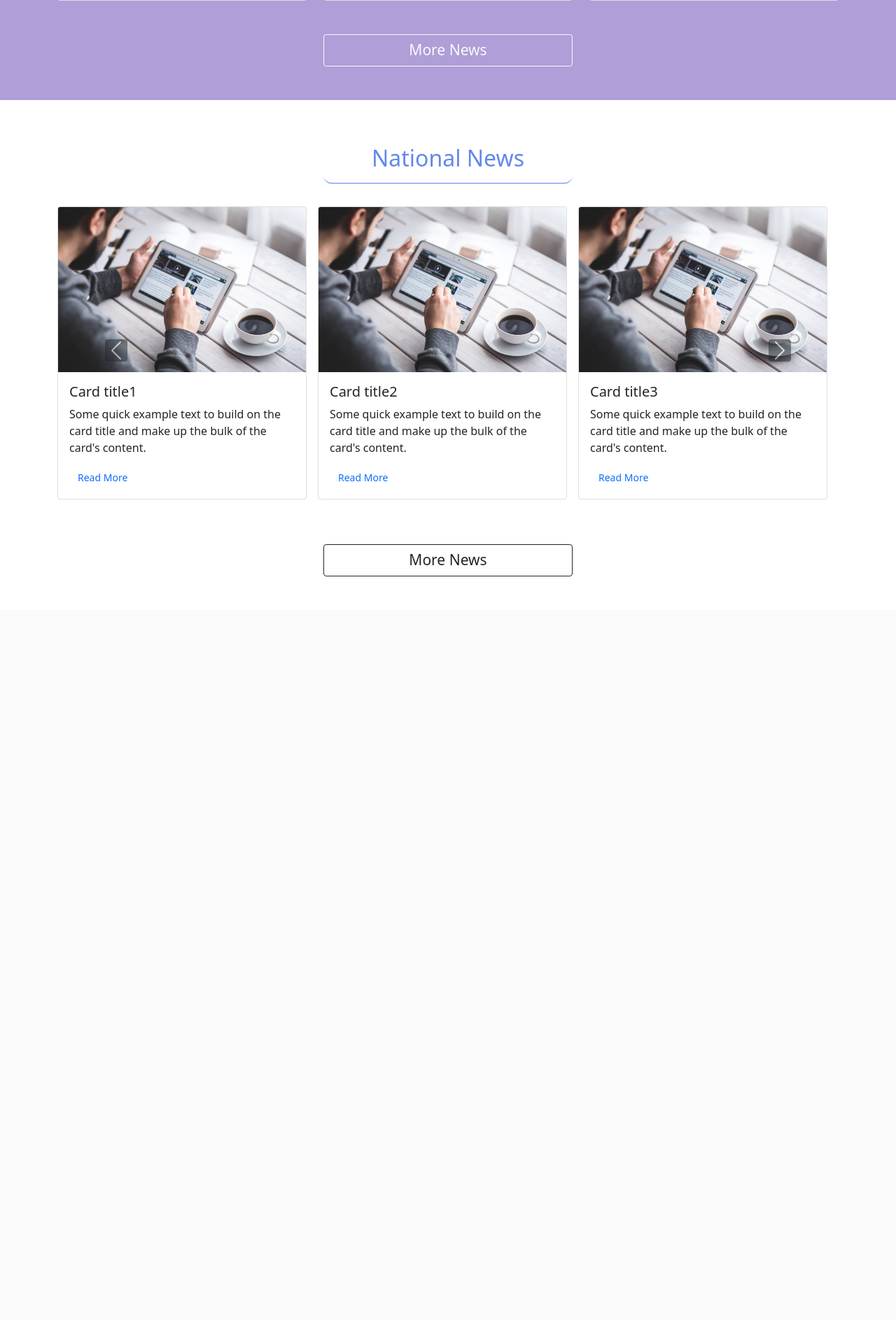
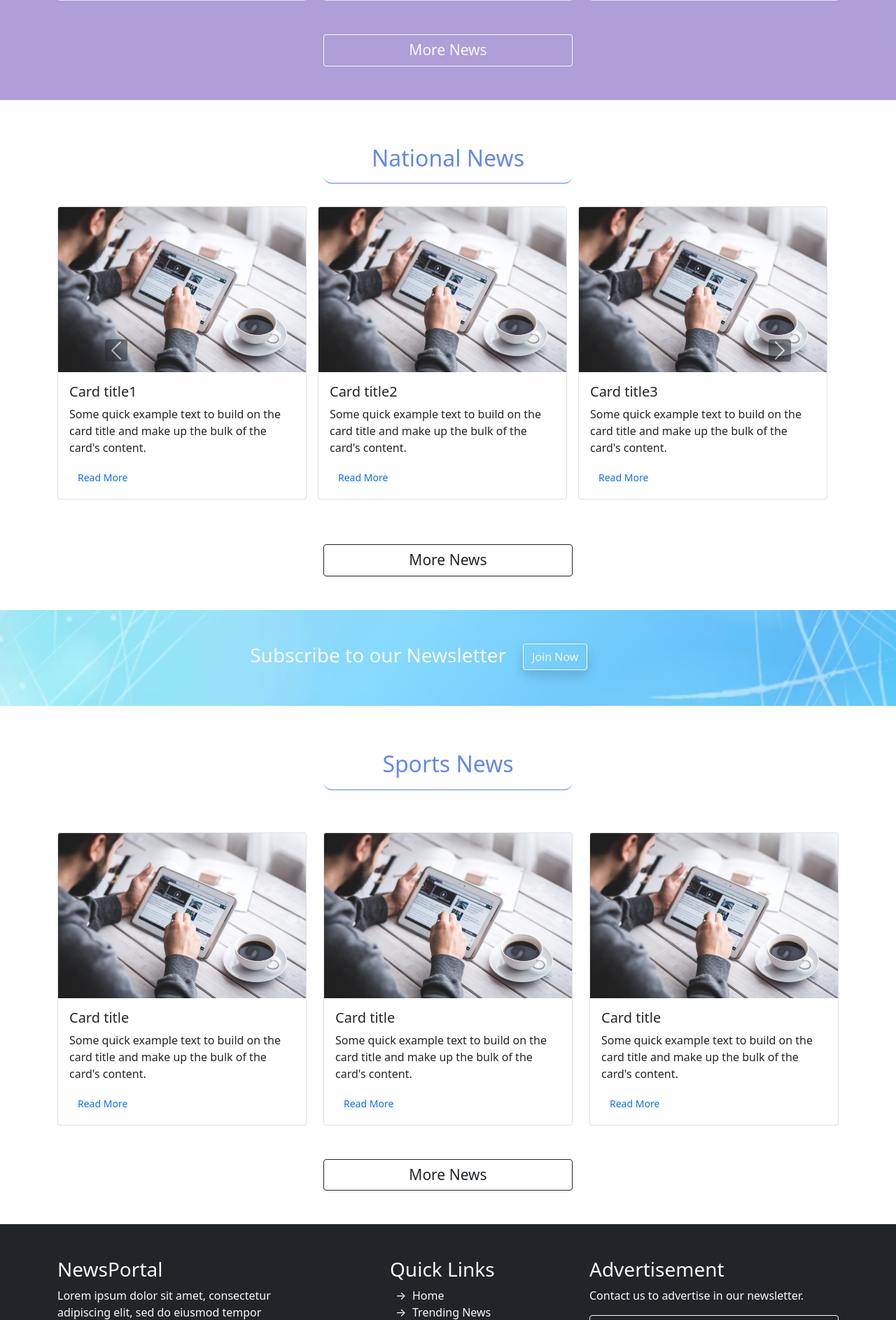
Before and after one commit to thakur-Navneet/newsportal, a PHP site: page / in a window 1280 px wide. Shown: the part 2476-4363 px from the top of the page at 70% size. Before the commit the page ends 3300 px from the top, so only its background shows below. Run offline with PHP 8.4, Linux system fonts and the light colour scheme.

Commit message:
frontend complete

```diff
--- a/config.php
+++ b/config.php
@@ -25,3 +25,6 @@ if($link === false){
 <!-- jquery -->
 
 <script src='https://cdnjs.cloudflare.com/ajax/libs/jquery/3.5.1/jquery.min.js'></script>
+
+<!-- font awesome cdn -->
+<link rel="stylesheet" href="https://cdnjs.cloudflare.com/ajax/libs/font-awesome/4.7.0/css/font-awesome.css" integrity="sha512-5A8nwdMOWrSz20fDsjczgUidUBR8liPYU+WymTZP1lmY9G6Oc7HlZv156XqnsgNUzTyMefFTcsFH/tnJE/+xBg==" crossorigin="anonymous" referrerpolicy="no-referrer" />
--- /dev/null
+++ b/footer.php
@@ -0,0 +1,43 @@
+<div class="container-fluid bg-dark py-5">
+<div class="container">
+    <div class="row">
+        <div class="col-xl-4">
+        <h3><a class="text-light text-decoration-none" href="index.php">NewsPortal </a></h3>
+        <p class="pe-xxl-5 text-light">Lorem ipsum dolor sit amet, consectetur adipiscing elit, sed do eiusmod tempor incididunt
+                 ut labore et dolore magna aliqua. Ut enim ad minim veniam, quis nostrud exercitation ullamco laboris nisi ut aliquip
+                 ex ea commodo consequat.</p>
+        </div>
+        <div class="col-xl-1"></div>
+        <div class="col-xl-3 mx-auto">
+            <h3 class="text-light">Quick Links</h3>
+            <ul class="d-grid">
+                <a href="#" class="text-light text-decoration-none position-relative list_foot">Home</a>
+                <a href="#" class="text-light text-decoration-none position-relative list_foot">Trending News</a>
+                <a href="#" class="text-light text-decoration-none position-relative list_foot">Global News</a>
+                <a href="#" class="text-light text-decoration-none position-relative list_foot">National News</a>
+                <a href="#" class="text-light text-decoration-none position-relative list_foot">Sports News</a>
+                <a href="#" class="text-light text-decoration-none position-relative list_foot">Contact</a>
+            </ul>
+        </div>
+
+        <div class="col-xl-4">
+        <h3><a class="text-light text-decoration-none" href="index.php">Advertisement</a></h3>
+        <p class="text-light">Contact us to advertise in our newsletter.</p>
+        <a type="button" href="contact.php" class="btn btn-outline-light w-100">Advertise Today</a>
+        <br>
+        <div class="btn-group mt-4" role="group" aria-label="Second group">
+        <a href="#" type="button" class="btn btn-outline-primary rounded btn-sm">
+                <i class="fa fa-facebook" aria-hidden="true"></i>
+            </a>
+            <a href="#" type="button" class="btn mx-1 btn-outline-primary rounded btn-sm">
+                <i class="fa fa-linkedin" aria-hidden="true"></i>
+            </a>
+            <a href="#" type="button" class="btn mx-1 btn-outline-primary rounded btn-sm">
+                <i class="fa fa-twitter" aria-hidden="true"></i>
+            </a>
+        </div>
+
+        </div>
+    </div>
+</div>
+</div>
--- a/header.php
+++ b/header.php
@@ -8,7 +8,7 @@
 <body>
 <nav class="navbar navbar-fluid navbar-expand-lg navbar-dark bg-dark sticky-top">
     <div class="container">
-    <h1><a class="navbar-brand" href="#">NewsPortal </a></h1>
+    <h1><a class="navbar-brand" href="index.php">NewsPortal </a></h1>
     <button class="navbar-toggler" type="button" data-bs-toggle="collapse" data-bs-target="#navbarSupportedContent" aria-controls="navbarSupportedContent" aria-expanded="false" aria-label="Toggle navigation">
       <span class="navbar-toggler-icon" ></span>
     </button>
@@ -31,7 +31,7 @@
           <a class="nav-link alpha_head_menu" href="#">Sports</a>
         </li>
         <li class="nav-item">
-          <a class="nav-link alpha_head_menu" href="#">Contact</a>
+          <a class="nav-link alpha_head_menu" href="contact.php">Contact</a>
         </li>
 
           <!--
--- a/index.php
+++ b/index.php
@@ -8,7 +8,7 @@
             <p class="pe-xxl-5 text-light">Lorem ipsum dolor sit amet, consectetur adipiscing elit, sed do eiusmod tempor incididunt
                  ut labore et dolore magna aliqua. Ut enim ad minim veniam, quis nostrud exercitation ullamco laboris nisi ut aliquip
                  ex ea commodo consequat.</p>
-            <a type="button" class="btn btn-outline-light" href="login.php">Know More</a>
+            <a type="button" class="btn btn-outline-light" href="login.php">Login</a>
     </div>
     <div class="col-xl-4">
         <img class="img-fluid mt-3" src="system_img/banner_m.png" />
@@ -285,7 +285,6 @@
     </div>
     </div>
 </div>
-
 <script>
 // this script is used for the crousel
     $('.carousel .carousel-item').each(function () {
@@ -302,3 +301,108 @@
          next.children(':first-child').clone().appendTo($(this));
          } });
 </script>
+
+<div  class="container-fluid Newsletter py-5">
+<div class="container">
+    <div class="row">
+         <div class="col-xl-7">
+            <h3 class="text-end text-light">Subscribe to our Newsletter</h3>
+         </div>
+         <div class="col-xl-5">
+            <a type="button" class="btn btn-outline-light shadow" href="contact.php">Join Now</a>
+         </div>
+    </div>
+</div>
+</div>
+
+<div class="container-fluid py-5">
+    <div class="container">
+    <div class="row">
+        <div class="col-xl-4"></div>
+        <div class="col-xl-4">
+            <h2 class="portal-h1 text-center py-3">Sports News</h2>
+        </div>
+    </div>
+    <div class="row mt-5">
+    <div class="col-xl-4 mt-1">
+            <div class="card">
+            <img src="system_img/news_d.jpg" class="card-img-top" />
+            <div class="card-body">
+            <h5 class="card-title">Card title</h5>
+            <p class="card-text">Some quick example text to build on the card title and make up the bulk of the card's content.</p>
+            <a class="btn btn-sm btn-outline-primary border-0 ms-1" href="#">Read More</a>
+            </div>
+            </div>
+        </div>
+        <div class="col-xl-4 mt-1">
+            <div class="card">
+            <img src="system_img/news_d.jpg" class="card-img-top" />
+            <div class="card-body">
+            <h5 class="card-title">Card title</h5>
+            <p class="card-text">Some quick example text to build on the card title and make up the bulk of the card's content.</p>
+            <a class="btn btn-sm btn-outline-primary border-0 ms-1" href="#">Read More</a>
+            </div>
+            </div>
+        </div>
+        <div class="col-xl-4 mt-1">
+            <div class="card">
+            <img src="system_img/news_d.jpg" class="card-img-top" />
+            <div class="card-body">
+            <h5 class="card-title">Card title</h5>
+            <p class="card-text">Some quick example text to build on the card title and make up the bulk of the card's content.</p>
+            <a class="btn btn-sm btn-outline-primary border-0 ms-1" href="#">Read More</a>
+            </div>
+            </div>
+        </div>
+
+    </div>
+
+
+    <div class="row mt-5">
+        <div class="col-xl-4"></div>
+        <div class="col-xl-4">
+            <a type="button" class="btn w-100 btn-outline-dark" href="#" style="font-size: 21px;">More News</a>
+        </div>
+    </div>
+    </div>
+    </div>
+
+
+
+
+    <!--
+            <div class="col-xl-4">
+                <div class="border g-0 row">
+                    <div class="col-xl-4">
+                        <img class="img-fluid" src="system_img/news_d.jpg"/>
+                        </div>
+                    <div class="col-xl-7 ms-1">
+                        <h5 class="text-dark">Lorem ipsum dolor sit amet, consectetur</h5>
+                        <a class="btn btn-sm btn-outline-primary border-0 ms-1" href="#">Read More</a>
+                    </div>
+                </div>
+                <div class="border g-0 row">
+                    <div class="col-xl-4">
+                        <img class="img-fluid" src="system_img/news_d.jpg"/>
+                        </div>
+                    <div class="col-xl-7 ms-1">
+                        <h5 class="text-dark">Lorem ipsum dolor sit amet, consectetur</h5>
+                        <a class="btn btn-sm btn-outline-primary border-0 ms-1" href="#">Read More</a>
+                    </div>
+                </div>
+                <div class="border g-0 row">
+                    <div class="col-xl-4">
+                        <img class="img-fluid" src="system_img/news_d.jpg"/>
+                        </div>
+                    <div class="col-xl-7 ms-1">
+                        <h5 class="text-dark">Lorem ipsum dolor sit amet, consectetur</h5>
+                        <a class="btn btn-sm btn-outline-primary border-0 ms-1" href="#">Read More</a>
+                    </div>
+                </div>
+
+            </div>
+        -->
+
+
+
+<?php require_once "footer.php" ?>
--- a/stylesheets/index_style.css
+++ b/stylesheets/index_style.css
@@ -28,3 +28,14 @@ a.nav-link.alpha_head_menu:hover {color: wheat !important;}
     .carousel-inner .carousel-item-prev, .carousel-item-prev:not(.carousel-item-end)
     { transform: translateX(-25%) !important; }
 }
+
+/* newsletter */
+.Newsletter { background-image: url(img/bg1.jpg); background-size: cover;  background-position: center; }
+
+
+/* footer */
+.list_foot::before { content: '\2192';  position: absolute;  left: -24px;}
+.list_foot:hover {color: wheat !important;}
+
+/* contact page */
+.contact { border-bottom: 2px solid #cecece !important;}
```
Also changed, not shown: contact.php (added, +73 -0 lines), stylesheets/img/bg1.jpg (added), stylesheets/img/bg2.jpg (added), system_img/contact_vector.png (added).
